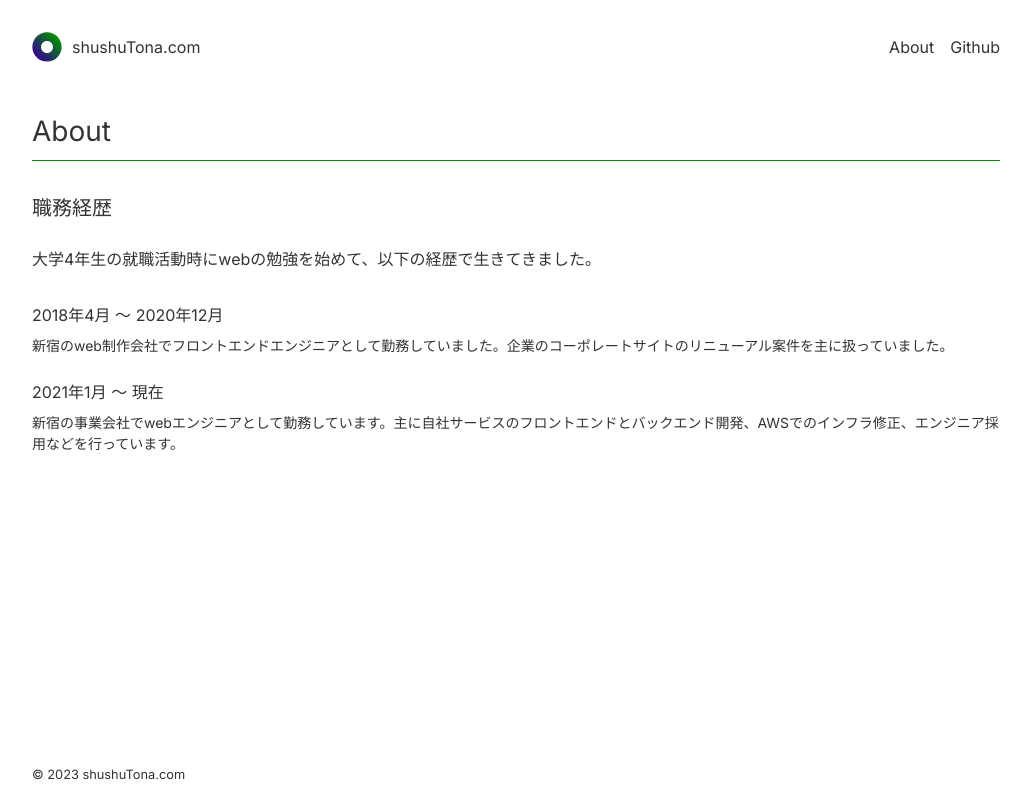
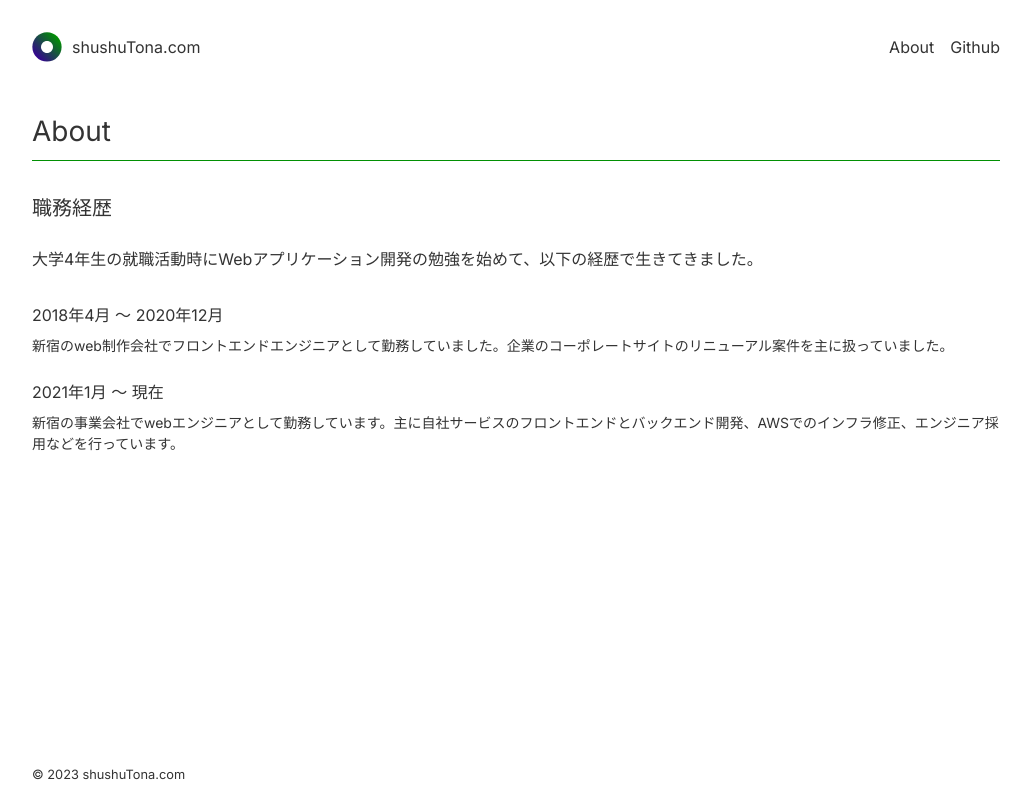
Before and after one commit to shushuTona/shushutona.com, a Next.js app in the folder blog/: page /about in a window 1280 px wide. Shown: the whole page, without its empty margins (124-1155 px from the left). Built offline with nearby package versions, Linux system fonts and the light colour scheme.

Commit message:
update about page

```diff
--- a/blog/app/about/page.tsx
+++ b/blog/app/about/page.tsx
@@ -29,7 +29,7 @@ export default function About() {
             <h1>About</h1>
 
             <h2>職務経歴</h2>
-            <p>大学4年生の就職活動時にwebの勉強を始めて、以下の経歴で生きてきました。</p>
+            <p>大学4年生の就職活動時にWebアプリケーション開発の勉強を始めて、以下の経歴で生きてきました。</p>
 
             <dl className='my-8'>
                 {
```
